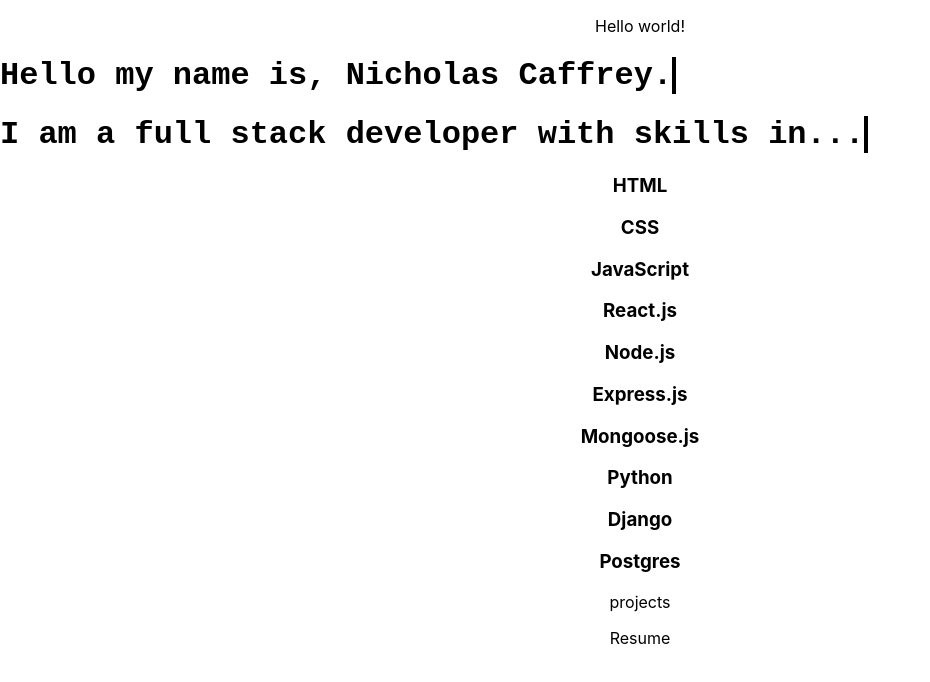
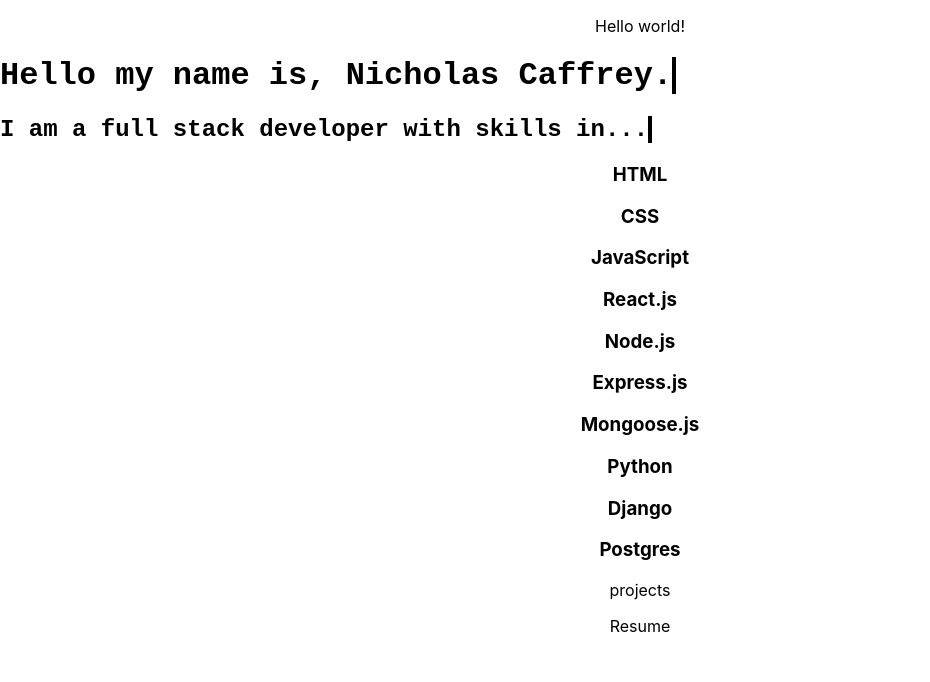
Before and after one commit to naffrey/Portfolio, a React (Create React App) app: page / in a window 1280 px wide. Shown: the top 682 px of the page, without its empty margins (0-930 px from the left). Built offline with nearby package versions, Linux system fonts and the light colour scheme.

Commit message:
notated next steps on github in projects tab.

```diff
--- a/src/components/Main/About.js
+++ b/src/components/Main/About.js
@@ -3,7 +3,7 @@
 function About(props) {
     return (
         <div>
-            <h1>I am a full stack developer with skills in...</h1>
+            <h2>I am a full stack developer with skills in...</h2>
             <h3>HTML</h3>
             <h3>CSS</h3>
             <h3>JavaScript</h3>
--- a/src/components/Main/HomeStyles.css
+++ b/src/components/Main/HomeStyles.css
@@ -21,6 +21,31 @@
     border: black 2px solid;
 }
 
+h2 {
+    font-family: monospace, monospace;
+    position:relative;
+    width: max-content;
+
+}
+h2::before,
+h2::after {
+    content:'';
+    position: absolute;
+    top: 0;
+    bottom: 0;
+    left:0;
+    right:0;
+
+}
+
+h2::before {
+
+    background-color: white;
+    animation-delay: 3s;
+    animation: typewriter 3s steps(35) forwards;
+    border: black 2px solid;
+}
+
 @keyframes typewriter {
     to {
         left: 100%;
```
